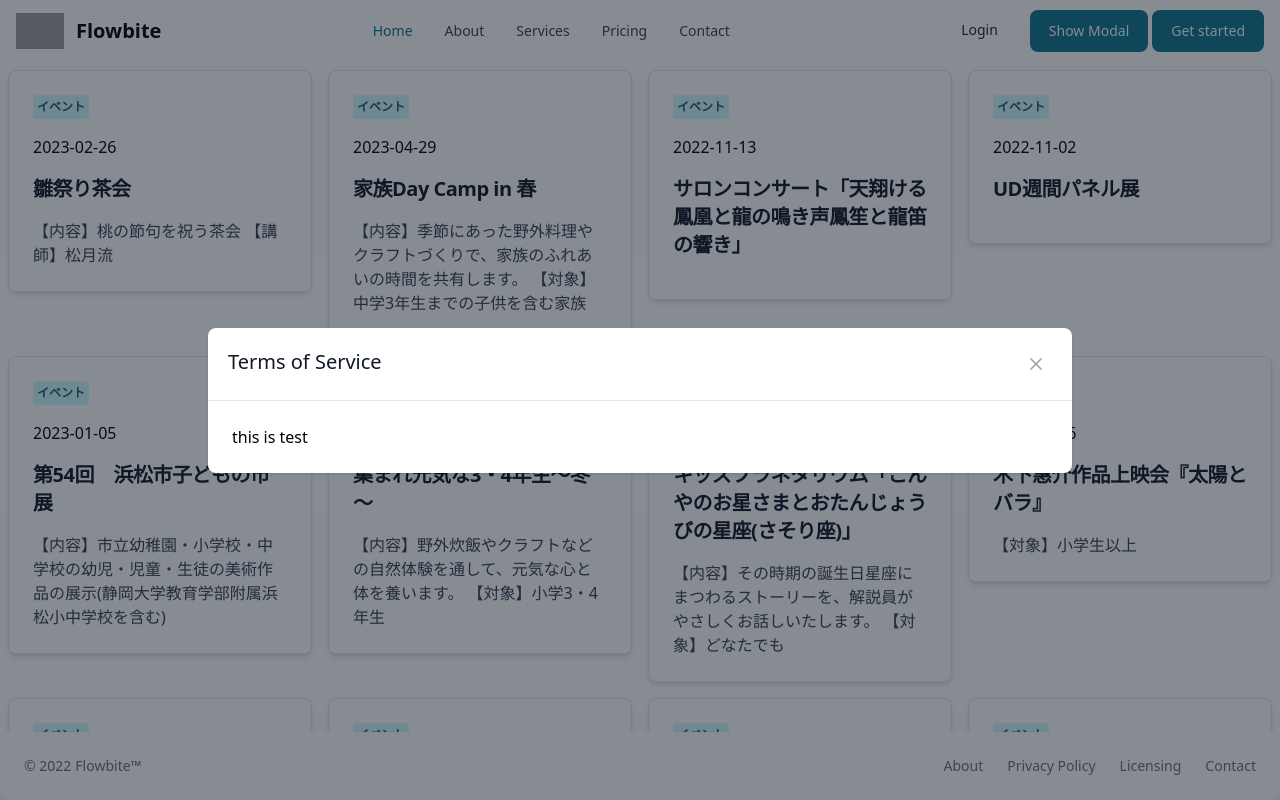
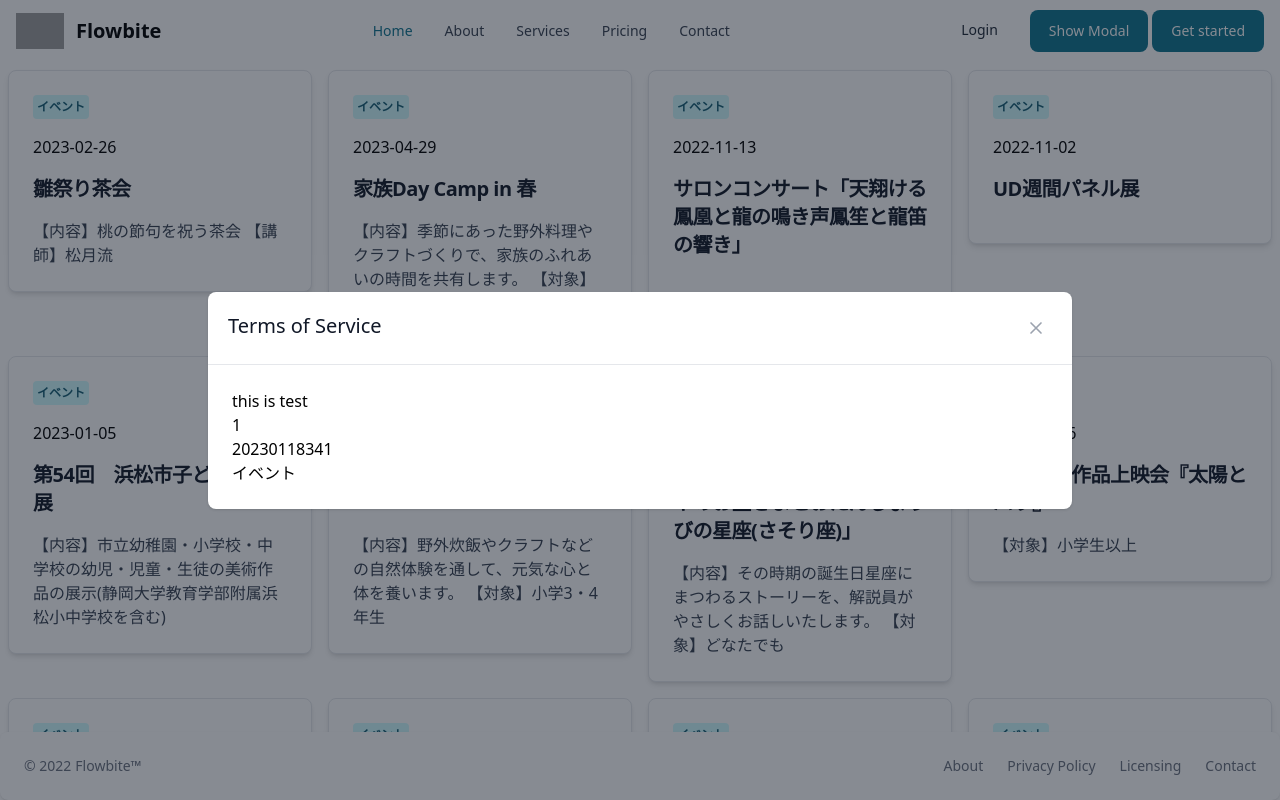
Before and after one commit to jacoyutorius/react-tailwind-flowbite, a React (Create React App) app: page / in a window 1280 px wide. Both pictures are taken after a click on the element 480 px from the left and 205 px from the top of the page. Shown: the top 800 px of the page. Built offline with nearby package versions, Linux system fonts and the light colour scheme; grey boxes are pictures that could not be loaded.

Commit message:
カードをクリックしたときに展開するモーダルフォームにカードの内容を渡すようにした

```diff
--- a/src/components/CardList/CardListComponent.tsx
+++ b/src/components/CardList/CardListComponent.tsx
@@ -1,7 +1,7 @@
 import { useState } from "react"
 import { CardComponent } from "../Card/CardComponent"
 import { ModalComponent } from "../Modal/ModalComponent"
-import { ContentFormComponent } from "../ContentForm/ContentFormComponent"
+import { ContentFormComponent, ContentFormComponentProps } from "../ContentForm/ContentFormComponent"
 
 const data = [
   {
@@ -1182,9 +1182,32 @@ const data = [
   }
 ]
 
+const initialCardContent: ContentFormComponentProps = {
+  index: 0,
+  no: 0,
+  category: '',
+  organizer: ''
+}
+
 export const CardListComponent = (): JSX.Element => {
   const [contentModalOpen, setContentModalOpen] = useState(false)
-  const toggleContentModal = () => { setContentModalOpen(!contentModalOpen) }
+  const [selectedCardContent, setSelectedCardContent] = useState(initialCardContent)
+
+  // NOTE: カードがクリックされたときに、選択されたカードのindexより表示対象のデータを抽出して
+  //  selectedCardContentにセットする。
+  const openContentModal = (index: number) => {
+    console.info(index)
+
+    const row = data[index]
+    setSelectedCardContent({
+      index: index,
+      no: row.No,
+      category: row.Category,
+      organizer: row.Organizer
+    })
+    setContentModalOpen(true)
+  }
+  const closeContentModal = () => { setContentModalOpen(false) }
 
   const cards = data.map((v, i) => {
     return <CardComponent key={i}
@@ -1193,15 +1216,15 @@ export const CardListComponent = (): JSX.Element => {
       description={v.Description}
       startedOn={v.StartedOn}
       url={v.Url}
-      onClick={ toggleContentModal }></CardComponent>
+      onClick={ () => { openContentModal(i) } }></CardComponent>
   })
 
   return (<>
     {/* コンテンツモーダル */}
     <ModalComponent
       modalOpen={ contentModalOpen }
-      onClose={ toggleContentModal }>
-      <ContentFormComponent />
+      onClose={ closeContentModal }>
+      <ContentFormComponent {...selectedCardContent} />
     </ModalComponent>
 
     {/* カード */}
--- a/src/components/ContentForm/ContentFormComponent.tsx
+++ b/src/components/ContentForm/ContentFormComponent.tsx
@@ -1,7 +1,16 @@
+export type ContentFormComponentProps = {
+  index: number,
+  no: number,
+  category: string,
+  organizer: string
+}
 
-
-export const ContentFormComponent = ():JSX.Element => {
+export const ContentFormComponent = ({ index, no, category, organizer }: ContentFormComponentProps):JSX.Element => {
   return (<div>
     <p>this is test</p>
+    <p>{ index }</p>
+    <p>{ no }</p>
+    <p>{ category }</p>
+    <p>{ organizer }</p>
   </div>)
 }
--- a/src/components/ContentForm/index.tsx
+++ b/src/components/ContentForm/index.tsx
@@ -1 +1,2 @@
 export { ContentFormComponent } from "./ContentFormComponent"
+export type { ContentFormComponentProps } from "./ContentFormComponent"
```
